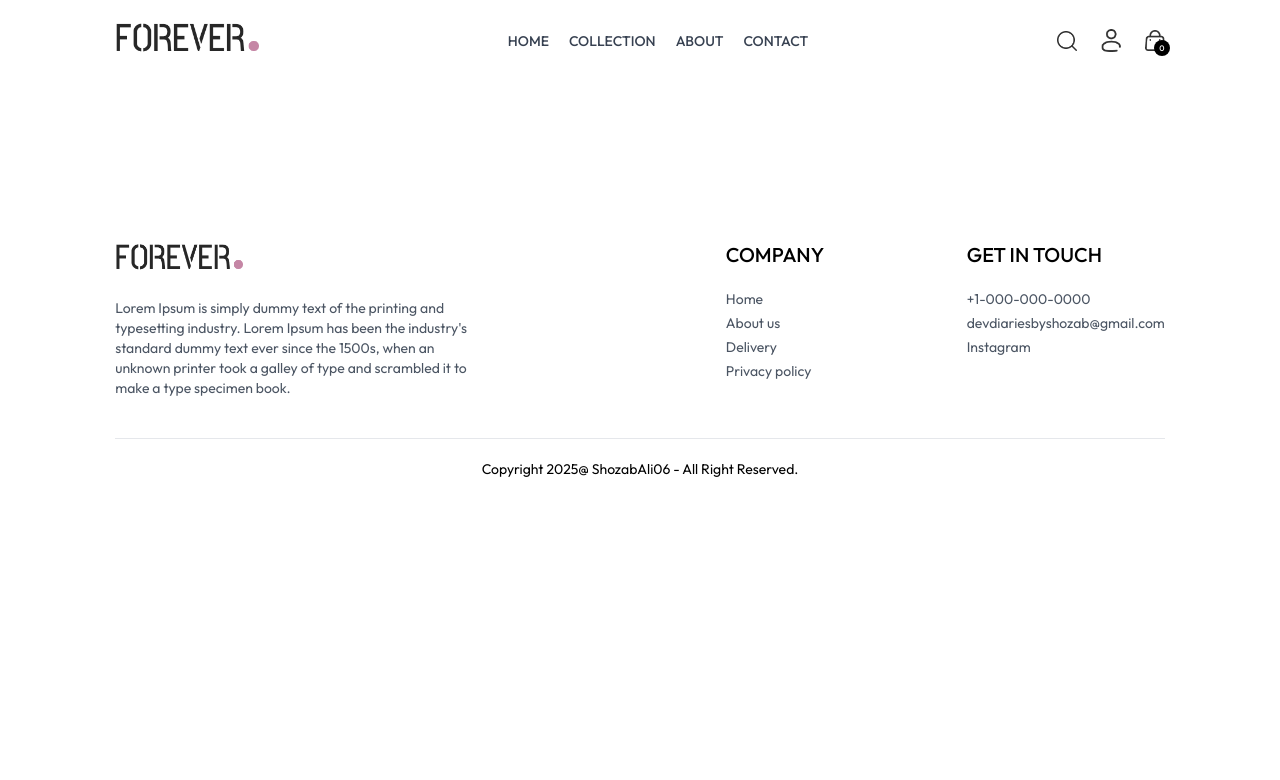
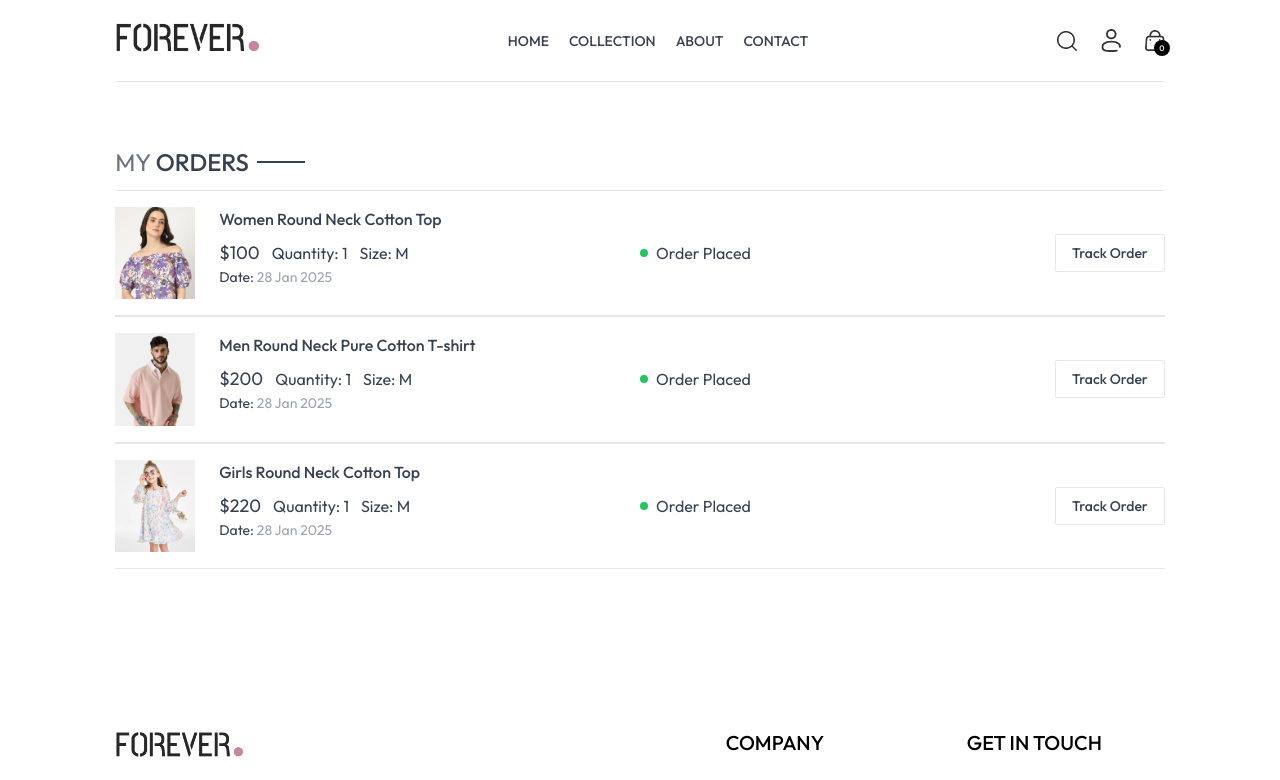
Before and after one commit to shozabali06/Ecommerce-Store-Forever-MERN, a React (Vite) app in the folder frontend/: page /orders in a window 1280 px wide. Shown: the top 780 px of the page. Built offline with nearby package versions, Linux system fonts and the light colour scheme.

Commit message:
add Orders page; implement order listing with product details and tracking button; update Navbar for profile link navigation

```diff
--- a/frontend/src/components/Navbar.jsx
+++ b/frontend/src/components/Navbar.jsx
@@ -38,11 +38,14 @@
           alt="search_icon"
         />
         <div className="group relative">
-          <img
-            src={assets.profile_icon}
-            className="w-5 cursor-pointer"
-            alt="profile_icon"
-          />
+          <Link to={"/login"}>
+            <img
+              src={assets.profile_icon}
+              className="w-5 cursor-pointer"
+              alt="profile_icon"
+            />
+          </Link>
+
           <div className="group-hover:block hidden absolute dropdown-menu right-0 pt-4">
             <div className="flex flex-col gap-2 w-36 py-3 px-5 bg-slate-100 text-gray-500 rounded">
               <p className="cursor-pointer hover:text-black">My Profile</p>
--- a/frontend/src/pages/Orders.jsx
+++ b/frontend/src/pages/Orders.jsx
@@ -1,7 +1,52 @@
-import React from "react";
+import React, { useContext } from "react";
+import { ShopContext } from "../contexts/ShopContext";
+import Title from "../components/Title";
 
 const Orders = () => {
-  return <div></div>;
+  const { products, currency } = useContext(ShopContext);
+
+  return (
+    <div className="border-t pt-16">
+      <div className="text-2xl">
+        <Title text1={"MY"} text2={"ORDERS"} />
+      </div>
+      <div>
+        {products.slice(0, 3).map((item, index) => (
+          <div
+            key={index}
+            className="py-4 border-t border-b text-gray-700 flex flex-col md:flex-row md:items-center md:justify-between gap-4"
+          >
+            <div className="flex items-start gap-6 text-sm">
+              <img className="w-16 sm:w-20" src={item.image[0]} alt="" />
+              <div>
+                <p className="sm:text-base font-medium">{item.name}</p>
+                <div className="flex items-center gap-3 mt-2 text-base text-gray-700">
+                  <p className="text-lg">
+                    {currency}
+                    {item.price}
+                  </p>
+                  <p>Quantity: 1</p>
+                  <p>Size: M</p>
+                </div>
+                <p mt-2>
+                  Date: <span className="text-gray-400">28 Jan 2025</span>
+                </p>
+              </div>
+            </div>
+            <div className="md:w-1/2 flex justify-between">
+              <div className="flex items-center gap-2">
+                <p className="min-w-2 h-2 rounded-full bg-green-500"></p>
+                <p className="text-sm md:text-base">Order Placed</p>
+              </div>
+              <button className="border px-4 py-2 text-sm font-medium rounded-sm">
+                Track Order
+              </button>
+            </div>
+          </div>
+        ))}
+      </div>
+    </div>
+  );
 };
 
 export default Orders;
```
